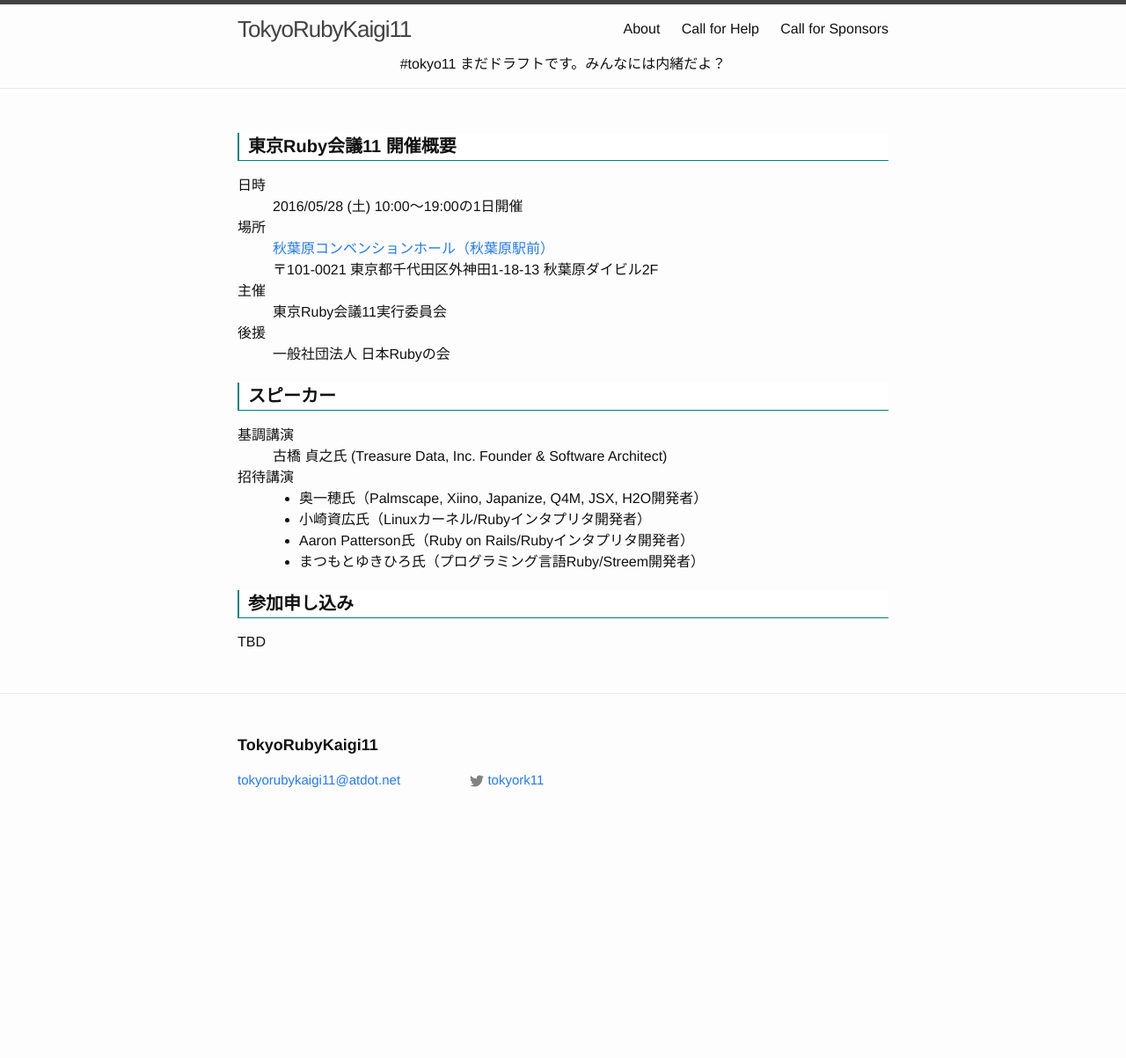
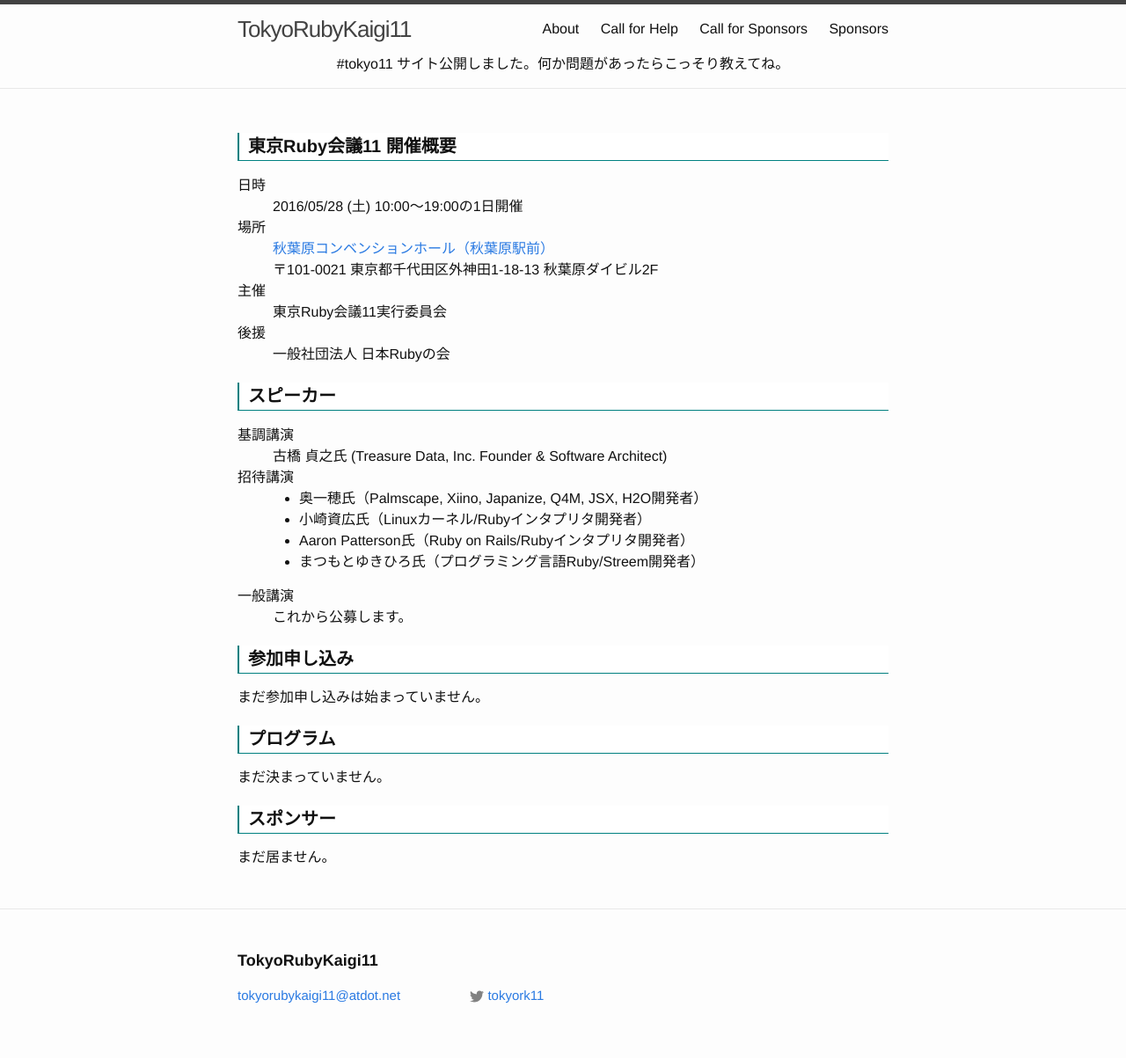
Before and after one commit to ko1/tokyo11, a Jekyll site: the page built from index.html, in a window 1280 px wide. Shown: the whole page at 88% size. Built offline with Jekyll 4.4.1, drawn with Linux system fonts in a browser that asks for light colours; before the commit the page ends 958 px from its top, so only the background shows below that.

Commit message:
add sponsors page

```diff
--- a/_includes/header.html
+++ b/_includes/header.html
@@ -23,6 +23,6 @@
     </nav>
   </div>
 
-  <p style='text-align: center'>#tokyo11 まだドラフトです。みんなには内緒だよ？</p>
+  <p style='text-align: center'>#tokyo11 サイト公開しました。何か問題があったらこっそり教えてね。</p>
 
 </header>
--- a/_sass/_layout.scss
+++ b/_sass/_layout.scss
@@ -240,3 +240,8 @@
         }
     }
 }
+
+.sponsor_name {
+	font-weight: bold;
+	font-size: 1.2em;
+}
--- a/index.html
+++ b/index.html
@@ -31,8 +31,32 @@
 	<li>まつもとゆきひろ氏（プログラミング言語Ruby/Streem開発者）</li>
       </ul>
     </dd>
+    <dt>一般講演</dt>
+    <dd>これから公募します。</dd>
   </dl>
 
   <h1 class="page-heading">参加申し込み</h1>
-  <p>TBD</p>
+  <p>まだ参加申し込みは始まっていません。</p>
+
+  <h1 class='page-heading'>プログラム</h1>
+  <p>まだ決まっていません。</p>
+
+  <h1 class='page-heading'>スポンサー</h1>
+
+  {% if false %}
+  <h2>Ruby3 スポンサー</h2>
+  {% for sponsor in site.data.sponsors.ruby3 %}
+  <a href='{{sponsor.link}}'><img width='220' src='{{site.baseurl}}/image/{{sponsor.image}}' /></a>
+  {% endfor %}
+  <h2>Rubyスポンサー</h2>
+  {% for sponsor in site.data.sponsors.ruby %}
+  <a href='{{sponsor.link}}'><img width='220' src='{{site.baseurl}}/image/{{sponsor.image}}' /></a>
+  {% endfor %}
+  <h2>Goldスポンサー</h2>
+  {% for sponsor in site.data.sponsors.gold %}
+  <a href='{{sponsor.link}}'><img width='110' src='{{site.baseurl}}/image/{{sponsor.image}}' /></a>
+  {% endfor %}
+  {% else %}
+  <p>まだ居ません。</p>
+  {% endif %}
 </div>
```
Also changed, not shown: _data/sponsors.yaml (added, +41 -0 lines), sponsors.html (added, +52 -0 lines).
